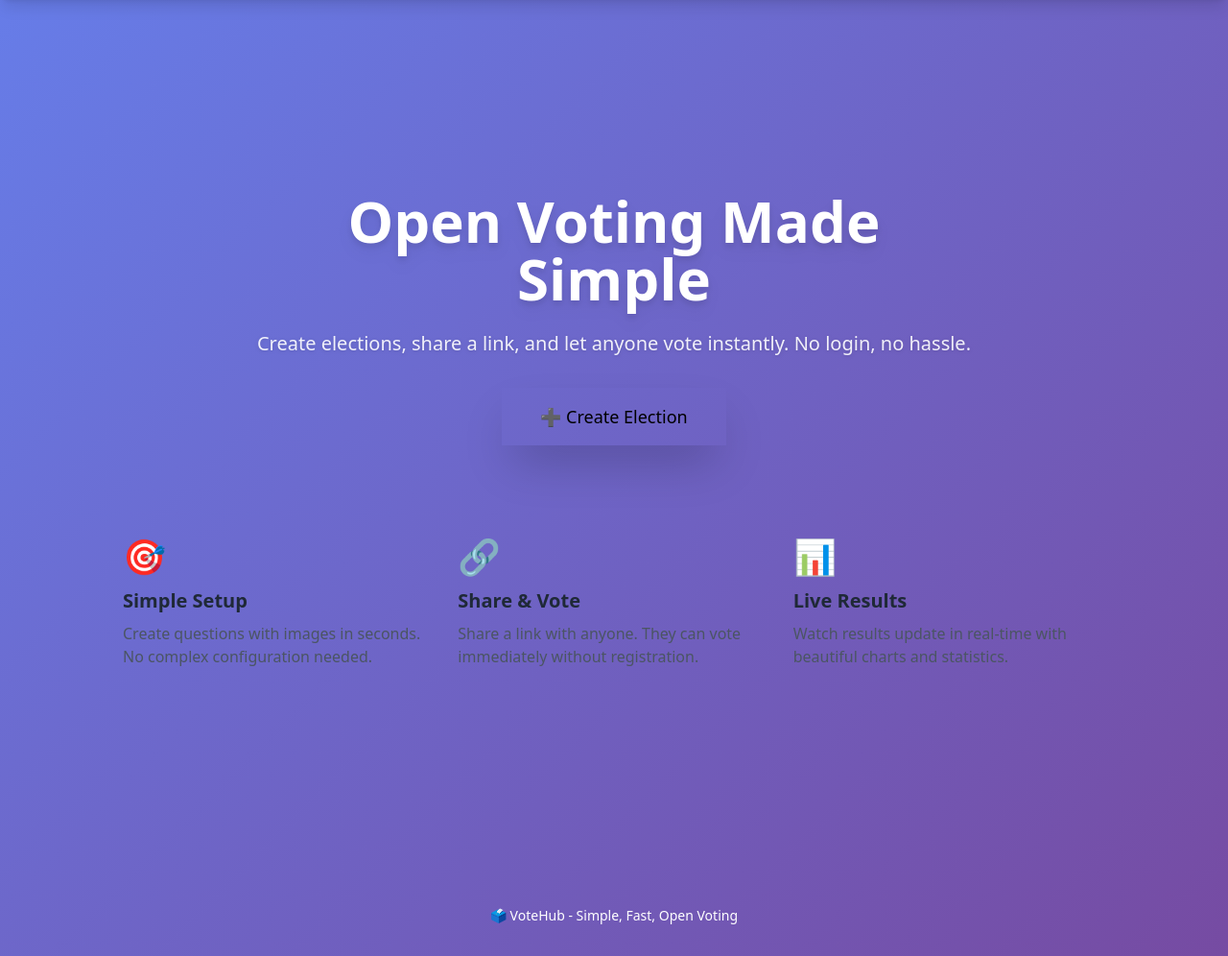
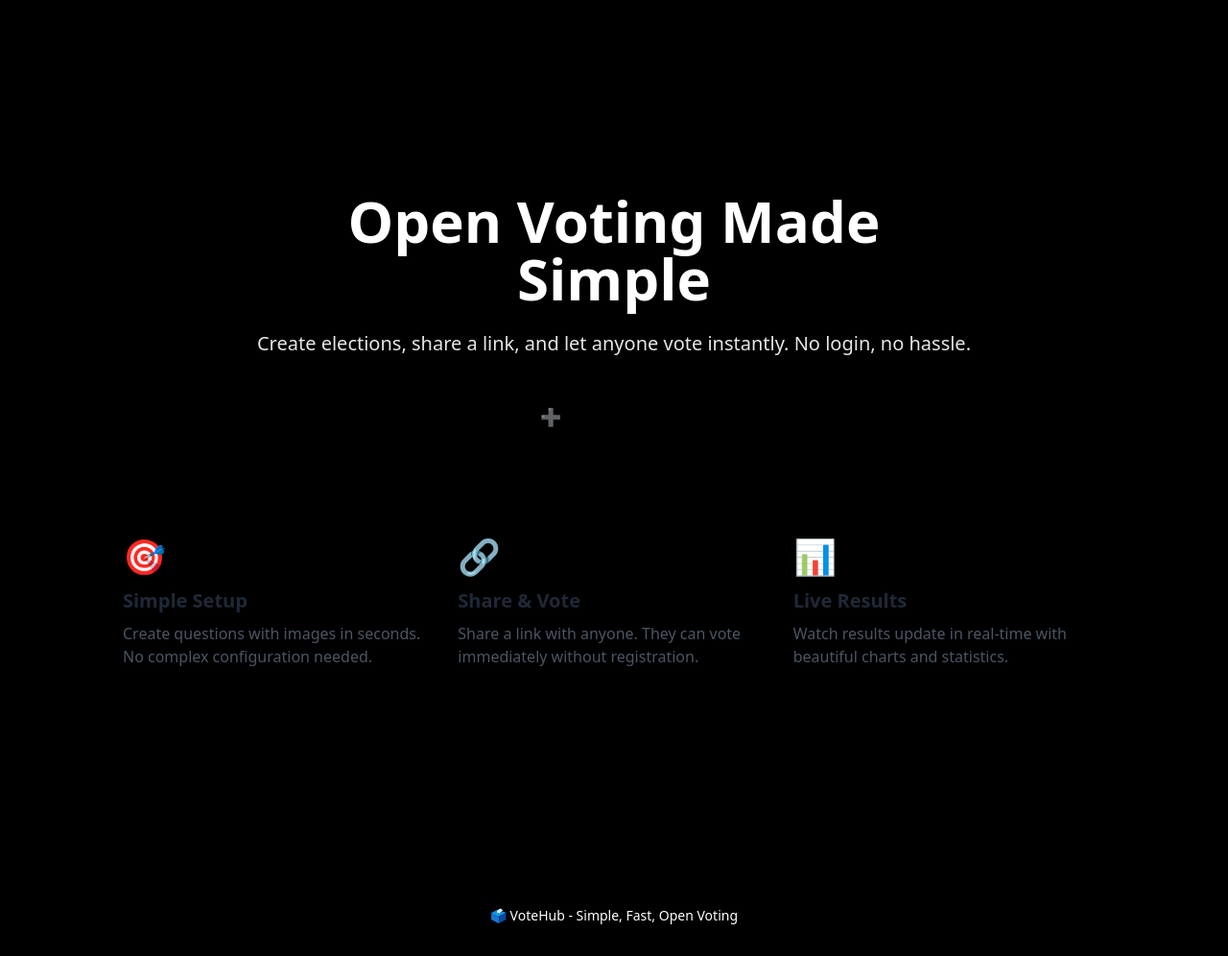
Before and after one commit to sobbify/election, a FastAPI app: page / in a window 1280 px wide. Shown: the part 66-1062 px from the top of the page at 96% size. Run offline with FastAPI, Linux system fonts and the light colour scheme; some libraries are stand-ins or nearby versions.

Commit message:
Update base.html

```diff
--- a/templates/base.html
+++ b/templates/base.html
@@ -11,7 +11,7 @@
             scroll-behavior: smooth;
         }
         body {
-            background: linear-gradient(135deg, #667eea 0%, #764ba2 100%);
+            background: #000000;
             min-height: 100vh;
         }
         .glass-effect {
@@ -20,7 +20,7 @@
             border: 1px solid rgba(255, 255, 255, 0.2);
         }
         .btn-primary {
-            @apply bg-gradient-to-r from-blue-600 to-blue-700 hover:from-blue-700 hover:to-blue-800 text-white font-bold py-2 px-4 rounded-lg transition-all duration-200 shadow-lg hover:shadow-xl transform hover:scale-105;
+            @apply bg-gradient-to-r from-blue-600 to-blue-700 hover:from-blue-700 hover:to-blue-800 font-bold py-2 px-4 rounded-lg transition-all duration-200 shadow-lg hover:shadow-xl transform hover:scale-105;
         }
         .btn-secondary {
             @apply bg-gray-200 hover:bg-gray-300 text-gray-800 font-bold py-2 px-4 rounded-lg transition-all duration-200;
```
